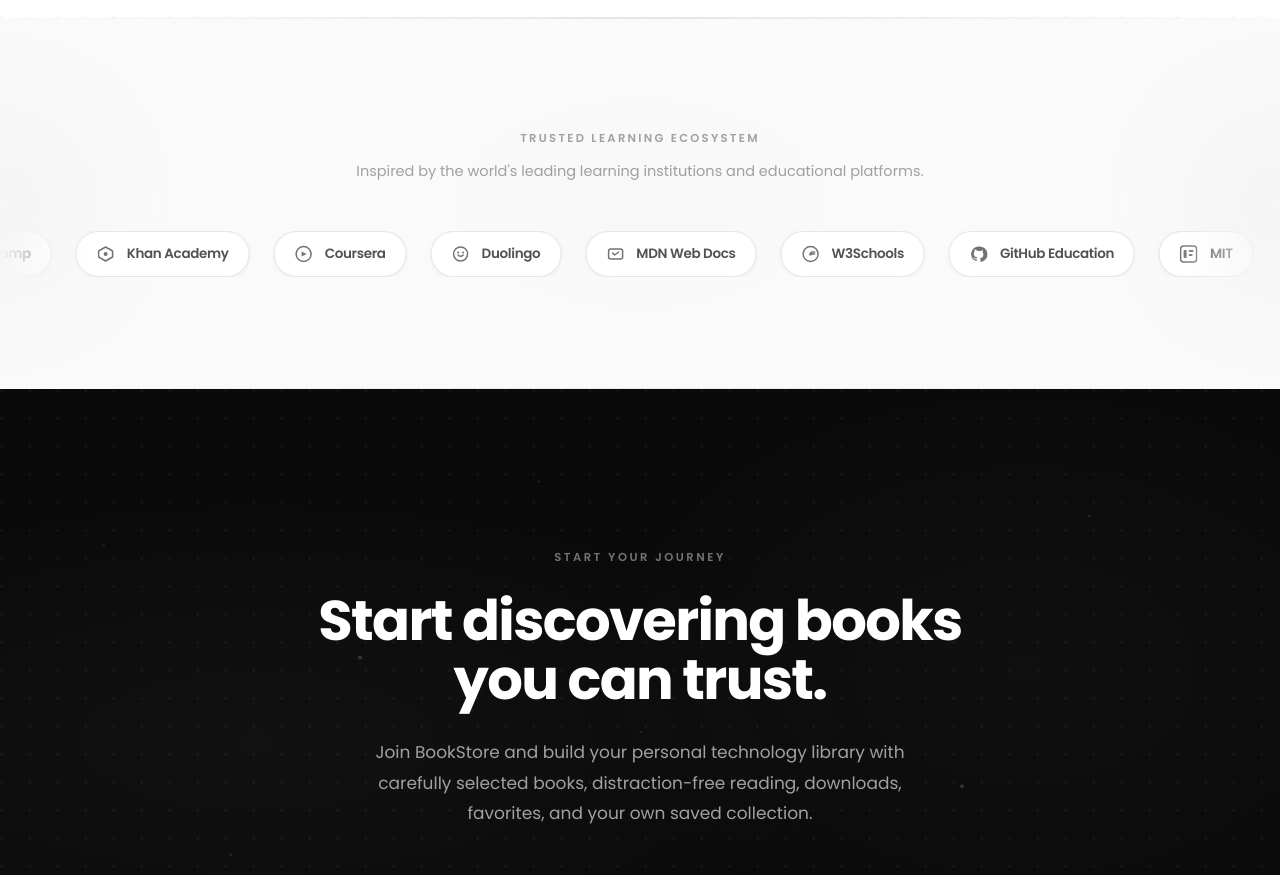
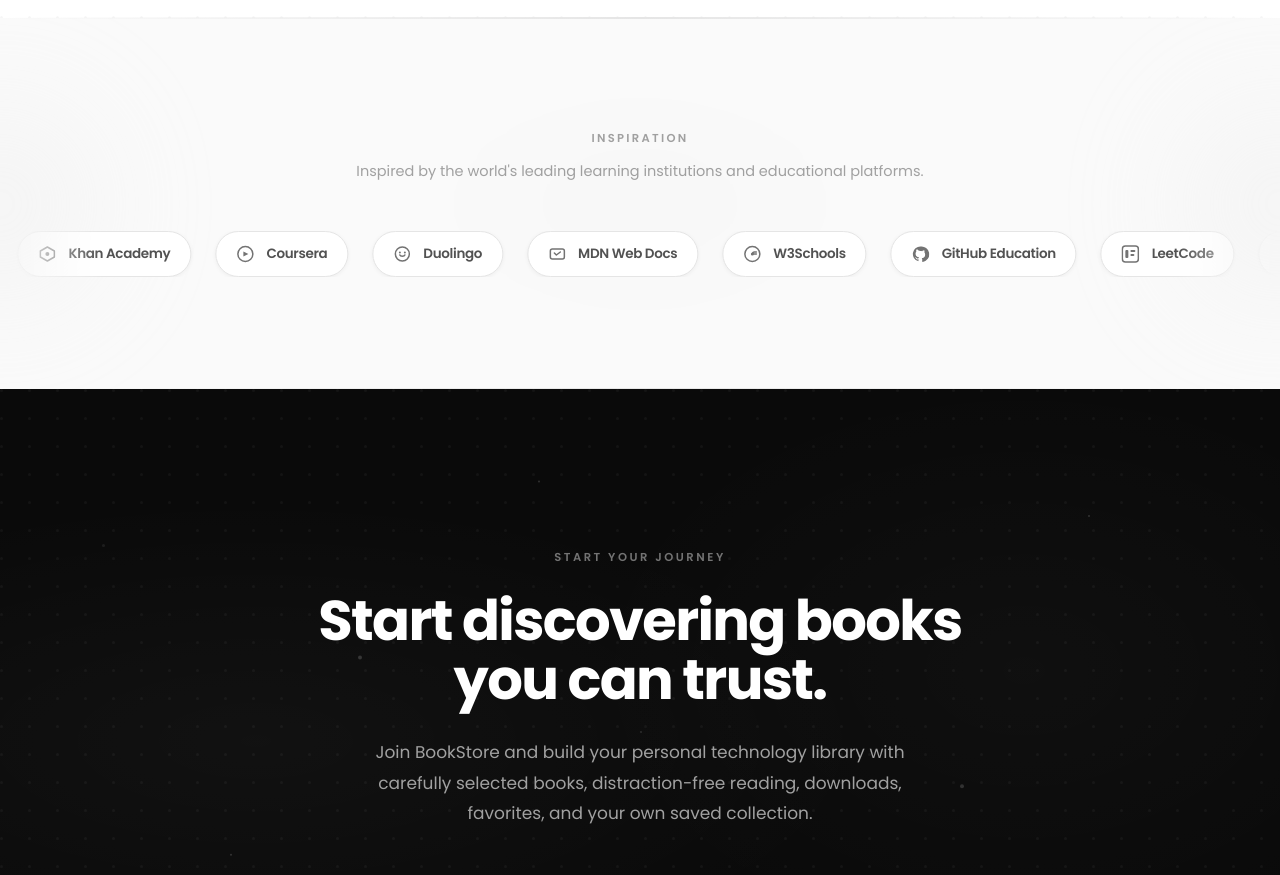
Before and after one commit to realstin/booksstore-frontend, a React (Vite) app: page /homepage in a window 1280 px wide. Shown: the part 8800-9675 px from the top of the page. Built offline with nearby package versions, Linux system fonts and the light colour scheme; no server answers; the HTML template or start-up script is replaced by a standard one.

Commit message:
changed from parteners to inspirers

```diff
--- a/src/pages/components/Homepage/Parteners.jsx
+++ b/src/pages/components/Homepage/Parteners.jsx
@@ -87,6 +87,26 @@ const partners = [
           d="M9 1.5a7.5 7.5 0 0 0-2.372 14.615c.375.07.512-.163.512-.361 0-.178-.007-.773-.01-1.397-2.086.453-2.526-.888-2.526-.888-.341-.866-.833-1.097-.833-1.097-.68-.465.052-.455.052-.455.752.053 1.147.772 1.147.772.668 1.145 1.753.814 2.18.623.068-.484.261-.815.475-1.002-1.664-.19-3.414-.832-3.414-3.703 0-.818.292-1.486.771-2.01-.077-.19-.334-.95.073-1.98 0 0 .63-.201 2.062.768A7.18 7.18 0 0 1 9 5.908c.637.003 1.279.086 1.878.252 1.43-.97 2.059-.769 2.059-.769.408 1.031.151 1.791.074 1.98.48.524.77 1.192.77 2.01 0 2.879-1.753 3.512-3.422 3.697.269.232.508.69.508 1.39 0 1.003-.009 1.812-.009 2.058 0 .2.135.434.515.361A7.5 7.5 0 0 0 9 1.5z"
           fill="currentColor"
         />
+      </svg>
+    ),
+  },
+  {
+    name: "LeetCode",
+    Icon: () => (
+      <svg width="18" height="18" viewBox="0 0 18 18" fill="none" aria-hidden="true">
+        <rect x="1" y="1" width="16" height="16" rx="3" stroke="currentColor" strokeWidth="1.5" />
+        <rect x="4" y="5" width="3" height="8" rx="1" fill="currentColor" />
+        <rect x="9"  y="5" width="5" height="2" rx="1" fill="currentColor" />
+        <rect x="9"  y="9" width="4" height="2" rx="1" fill="currentColor" />
+      </svg>
+    ),
+  },
+  {
+    name: "CodeChef",
+    Icon: () => (
+      <svg width="18" height="18" viewBox="0 0 18 18" fill="none" aria-hidden="true">
+        <circle cx="9" cy="9" r="7.5" stroke="currentColor" strokeWidth="1.5" />
+        <path d="M7 6.5l5 2.5-5 2.5V6.5z" fill="currentColor" />
       </svg>
     ),
   },
@@ -244,7 +264,7 @@ function Partners() {
             id="partners-heading"
             className="mb-3 text-[11.5px] font-semibold uppercase tracking-[0.2em] text-neutral-400"
           >
-            Trusted Learning Ecosystem
+            INSPIRATION
           </h2>
           <p className="text-[14.5px] leading-relaxed text-neutral-400">
             Inspired by the world&apos;s leading learning institutions and educational platforms.
```
